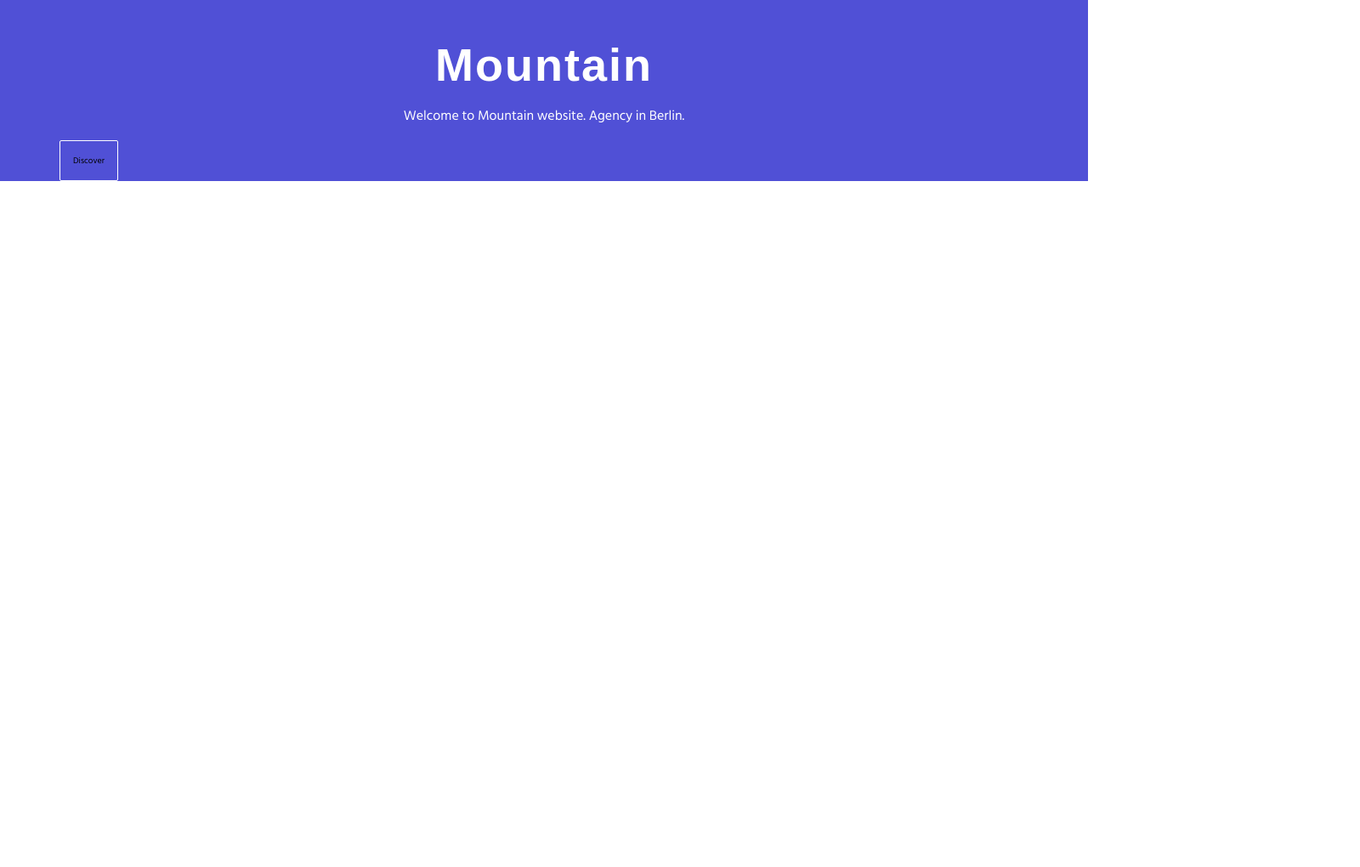
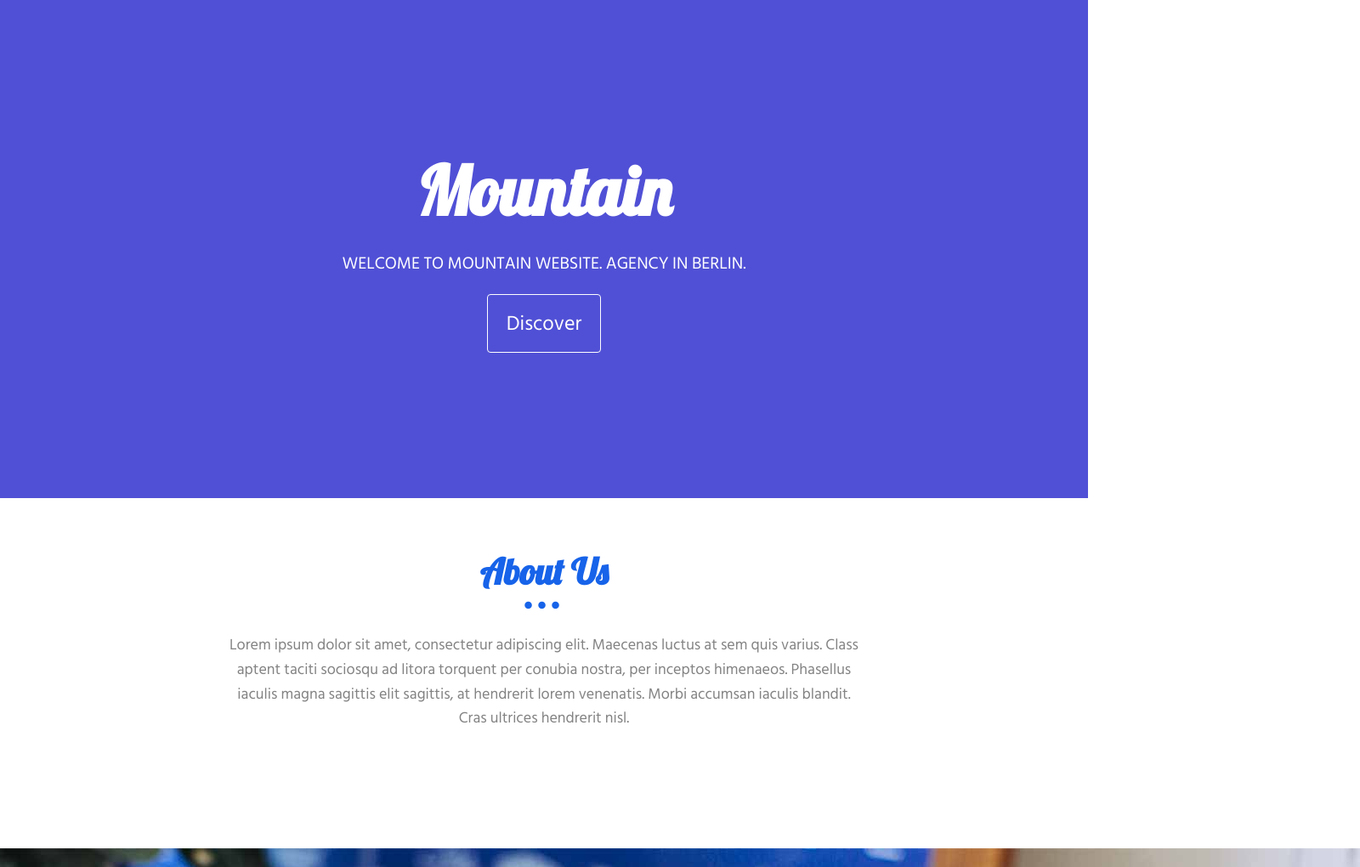
Before and after one commit to aqfgit/mountain-template, a website: page index.html in a window 1280 px wide. Shown: the part 82-1102 px from the top of the page at 85% size, 1600 px wide, since content can reach past the window. Before the commit the page ends 800 px from the top, so only its background shows below. Drawn offline with Linux system fonts and the light colour scheme.

Commit message:
Style the about section

```diff
--- a/index.html
+++ b/index.html
@@ -6,14 +6,14 @@
     <meta name="viewport" content="width=device-width, initial-scale=1.0">
     <meta http-equiv="X-UA-Compatible" content="ie=edge">
     <link rel="preconnect" href="https://fonts.gstatic.com">
-    <link href="https://fonts.googleapis.com/css2?family=Hind+Siliguri&display=swap" rel="stylesheet">
+    <link href="https://fonts.googleapis.com/css2?family=Hind+Siliguri&family=Lobster&display=swap" rel="stylesheet">
     <link rel="stylesheet" href="bundle/app.css">
     <title>MINE</title>
 </head>
 
 <body>
     <header class="page-header">
-        <div class="l-container">
+        <div class="l-container l-container--between">
             <nav class="page-nav page-header__page-nav" id="menu" aria-labelledby="nav-label">
                 <h2 id="nav-label" class="page-nav__label">Menu</h2>
                 <a class="logo page-nav__logo">
@@ -30,16 +30,58 @@
                     <li class="menu__item button"><a href="/plyty.html" class="menu__link">Components</a></li>
                 </ul>
             </nav>
-
-            <div class="page-header__title-wrap">
-                <h1 class="page-header__title">Mountain</h1>
-                <p class="page-header__copy">Welcome to Mountain website. Agency in Berlin.</p>
-                <a class="button">Discover</a>
-            </div>
+        </div>
+        <div class="l-container">
+                <div class="page-header__title-wrap">
+                        <h1 class="page-header__title">Mountain</h1>
+                        <p class="page-header__copy">Welcome to Mountain website. Agency in Berlin.</p>
+                        <a class="page-header__cta button button--center button--large">Discover</a>
+                    </div>
         </div>
 
 
     </header>
+    <main>
+        <div class="l-container">
+            <section class="section section--about">
+                <h2 class="section__heading">About Us</h2>
+                <p class="section__paragraph">
+                    Lorem ipsum dolor sit amet, consectetur adipiscing elit. Maecenas luctus
+                    at sem quis varius.
+                    Class aptent taciti sociosqu ad litora torquent per conubia nostra, per inceptos himenaeos.
+                    Phasellus iaculis magna sagittis elit sagittis, at hendrerit lorem venenatis. Morbi accumsan iaculis
+                    blandit. Cras ultrices hendrerit nisl.</p>
+            </section>
+        </div>
+        <div class="l-container">
+            <article class="project-card section">
+                <img src="assets/images/img-07.jpg" alt="" class="project-card__img">
+                <div class="project-card__card-wrap">
+                    <div class="project-card__nav-wrap">
+                        <h2 class="project-card__title">Moon</h2>
+                        <button class="project-card__nav-button project-card__nav-button--prev">&lt;</button>
+                        <button class="project-card__nav-button project-card__nav-button--next">&gt;</button>
+                    </div>
+                    <p class="project-card__paragraph">
+                        Lorem ipsum dolor sit amet consectetur adipisicing elit. Magnam molestiae dolore natus quidem
+                        officia velit soluta, consectetur reiciendis voluptatem rem dolores aliquid atque, nisi sed
+                        itaque! Itaque veniam, quidem illo natus atque magnam perspiciatis quod illum saepe architecto
+                        aspernatur. Laudantium maxime est voluptates? Totam, similique corrupti. Totam ipsam quibusdam
+                        facere at fugiat repellendus, quidem cum aliquid? Modi mollitia magnam minus asperiores
+                        explicabo corrupti facilis a, dolore cum. Sequi, ipsam. Nemo atque, eaque illo cum, ipsum
+                        deserunt voluptatibus voluptatum voluptatem numquam dolores corrupti minus mollitia quas
+                        delectus ipsam itaque dolorem. Praesentium recusandae consequuntur adipisci, deserunt atque
+                        facilis? Necessitatibus, vitae perspiciatis accusantium, quos veritatis beatae id ab nemo
+                        facilis quibusdam aperiam asperiores aliquam quae ducimus iure possimus quam sunt officiis
+                        magni! Dolor placeat, hic a fugit dolorem aspernatur tenetur nam quaerat dignissimos et fuga
+                        tempora accusantium totam rerum corrupti nemo facilis voluptas odio nulla accusamus id non! Est
+                        dicta odit provident facilis.
+                    </p>
+                    <button class="project-card__button button">Discover</button>
+                </div>
+            </article>
+        </div>
+    </main>
     <script src="js/app.js"></script>
 </body>
 
--- a/style/scss/_layout.scss
+++ b/style/scss/_layout.scss
@@ -1,6 +1,14 @@
 .l-container {
     margin: 0 auto;
     padding: 0 $mobile-container-padding;
+    display: flex;
+    justify-content: center;
+    flex-direction: row;
+    $columns: 12;
+
+    &--between {
+        justify-content: space-between;
+    }
 
     @media (min-width: 768px) {
         width: 750px;
--- a/style/scss/_variables.scss
+++ b/style/scss/_variables.scss
@@ -1,3 +1,15 @@
 $mobile-menu-breakpoint: 776px;
 $mobile-container-padding: 15px;
 $header-color: rgb(80, 80, 214);
+$primary: #1763e9;
+
+$columns: 12;
+
+$base-size: 1em;
+$type-scale: 1.333;
+$title: 8rem;
+$h5: calc(#{$base-size} * #{$type-scale});
+$h4: calc(#{$h5} * #{$type-scale});
+$h3: calc(#{$h4} * #{$type-scale});
+$h2: calc(#{$h3} * #{$type-scale});
+$h1: calc(#{$h2} * #{$type-scale});
--- a/style/scss/components/_button.scss
+++ b/style/scss/components/_button.scss
@@ -4,4 +4,13 @@
     border: 1px solid #ffffff;
     border-radius: 2px;
     padding: 15px;
+
+    &--center {
+        margin: 0 auto;
+    }
+
+    &--large {
+        padding: 1.4rem 2.2rem;
+        border-radius: 4px;
+    }
 }
--- a/style/scss/components/_components-dir.scss
+++ b/style/scss/components/_components-dir.scss
@@ -3,3 +3,5 @@
 @import 'page-nav';
 @import 'logo';
 @import 'button';
+@import 'section';
+@import 'project-card';
--- a/style/scss/components/_page-header.scss
+++ b/style/scss/components/_page-header.scss
@@ -12,19 +12,27 @@
   }
 
   &__title {
-    font-size: 3.6rem;
+    font-family: 'Lobster', cursive;
+    font-size: $title;
     font-weight: 700;
-    letter-spacing: 2px;
+    margin: 0;
+  }
 
-
-    font-size: 54px;
-    margin-bottom: 5px;
-
+  &__title-wrap {
+    display: flex;
+    flex-direction: column;
+    padding: 15% 0;
   }
 
   &__copy {
-    font-size: 1.6rem;
+    font-size: 2rem;
+    text-transform: uppercase;
     padding: 0 10px;
+  }
+
+  &__cta {
+    font-size: 2.4rem;
+    color: #ffffff;
   }
 
   &__page-nav {
--- a/style/scss/components/_page-nav.scss
+++ b/style/scss/components/_page-nav.scss
@@ -12,6 +12,12 @@
   justify-content: space-between;
   align-items: center;
   flex-wrap: wrap;
+
+  $width: 12;
+  $gap-constant: 0.3%;
+  $initialbasis: calc((#{$width} / #{$columns}) * 100%);
+  $gap: calc((#{$columns} - #{$width}) * #{$gap-constant});
+  flex-basis: calc(#{$initialbasis} - #{$gap});
 
   &__toggler {
     border: none;
@@ -101,7 +107,6 @@
 @media screen and (min-width: $mobile-menu-breakpoint) {
   .page-nav {
     justify-content: space-between;
-    padding: 8px 20px;
     background: none;
     box-shadow: none;
 
--- /dev/null
+++ b/style/scss/components/_project-card.scss
@@ -0,0 +1,3 @@
+.project-card {
+
+}
--- /dev/null
+++ b/style/scss/components/_section.scss
@@ -0,0 +1,46 @@
+.section {
+    padding: 60px 0;
+
+    &__heading {
+        font-family: 'Lobster', cursive;
+        font-size: $h1;
+        font-weight: 700;
+        color: $primary;
+        text-align: center;
+        margin: 0;
+
+        &::after {
+            content: "...";
+            color: $primary;
+            display: block;
+            letter-spacing: .5rem;
+            margin-top: -25px;
+        }
+    }
+
+    &__paragraph {
+        font-size: 1.8rem;
+        color: #838383;
+        text-align: center;
+        line-height: 1.6;
+    }
+
+    &--about {
+        // $width: 12;
+        // $gap-constant: 0.3%;
+        // $initialbasis: calc((#{$width} / #{$columns}) * 100%);
+        // $gap: calc((#{$columns} - #{$width}) * #{$gap-constant});
+        // flex-basis: calc(#{$initialbasis} - #{$gap});
+        --width: 12;
+        --gap-constant: 0.3%;
+        --initialbasis: calc(var(--width, 0) / var(--columns, 12) * 100%);
+        --gap: calc((var(--columns, 12) - var(--width, 0)) * var(--gap-constant, 0.3%));
+        flex-basis: calc(var(--initialbasis) - var(--gap));
+
+        @media screen and (min-width: $mobile-menu-breakpoint) {
+            --width: 8;
+        }
+
+    }
+
+}
```
Also changed, not shown: bundle/app.css.
